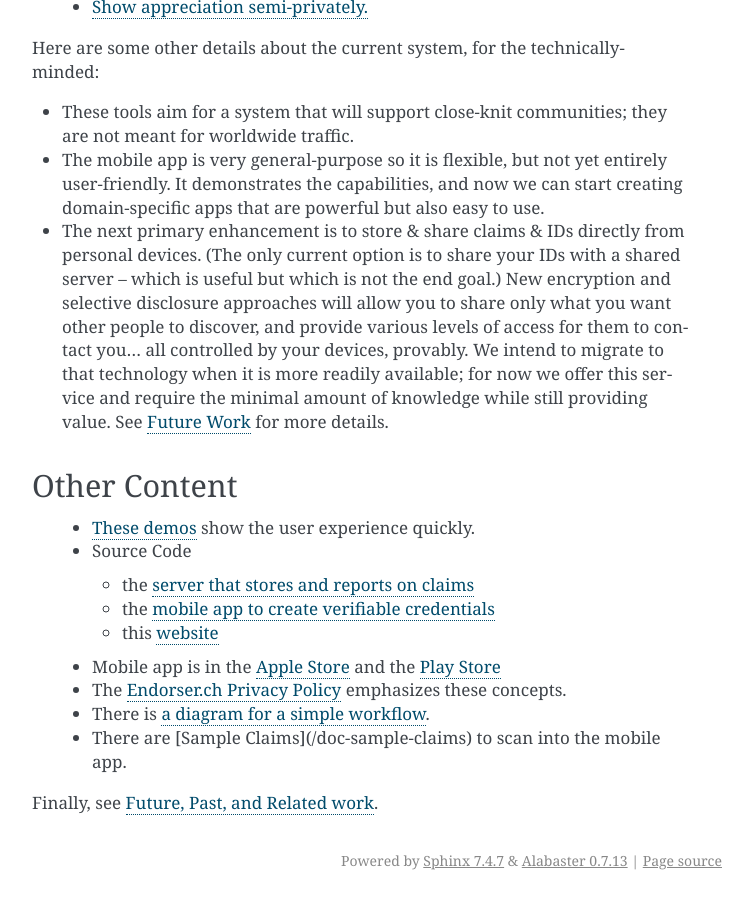
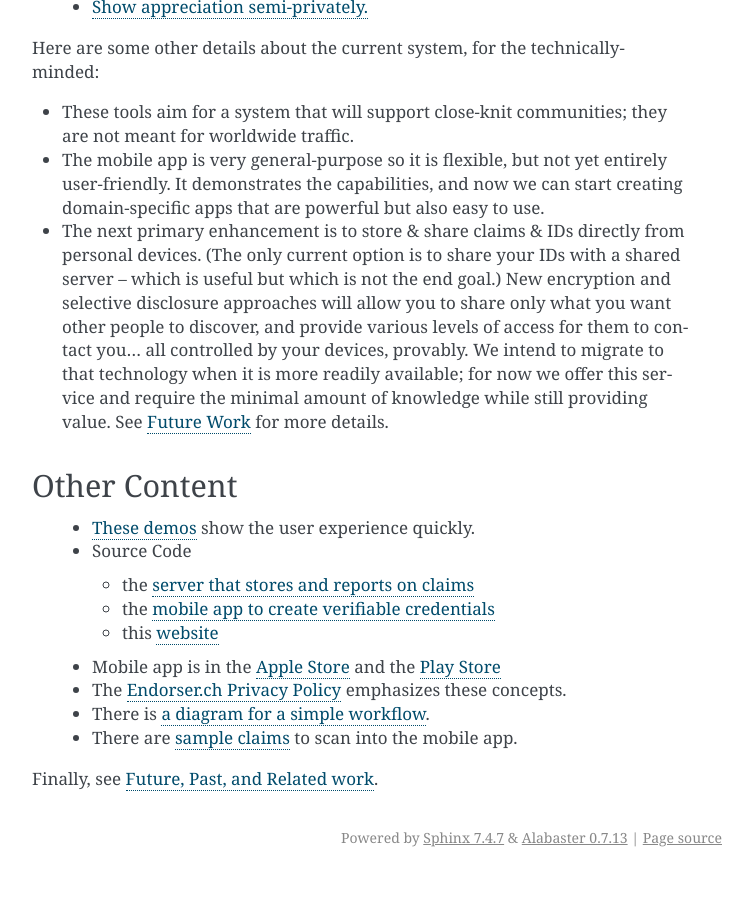
Before and after one commit to trentlarson/endorser-docs, a Sphinx documentation site: the page built from source/intro.rst, in a window 1280 px wide and 900 px high, scrolled down 1667 px. Shown: the whole window, without its empty margins (388-1141 px from the left). Built offline with Sphinx 7.4.7, drawn with Linux system fonts in a browser that asks for light colours; after the commit the page ends 2544 px from its top, so only the background shows below that; some of the changed lines change nothing that is shown.

Commit message:
point to server for demo claims

```diff
--- a/source/intro.rst
+++ b/source/intro.rst
@@ -94,7 +94,7 @@
 
   - There is `a diagram for a simple workflow <https://whimsical.com/liberty-certification-KS6ocCfbFWSPhY4uKFWsTx>`_.
 
-  - There are [Sample Claims](/doc-sample-claims) to scan into the mobile app.
+  - There are `sample claims <https://endorser.ch/doc-sample-claims>`_ to scan into the mobile app.
 
 
 Finally, see :doc:`Future, Past, and Related work <future>`.
```
